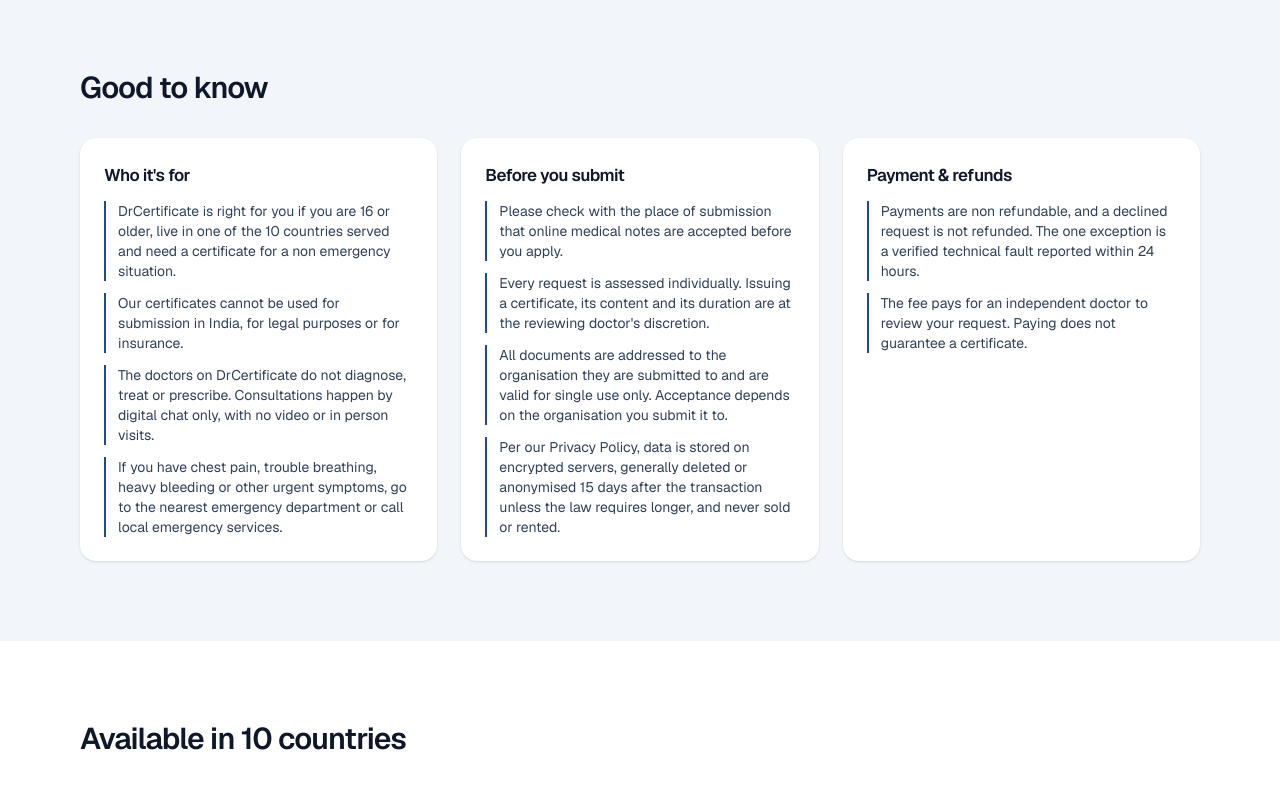
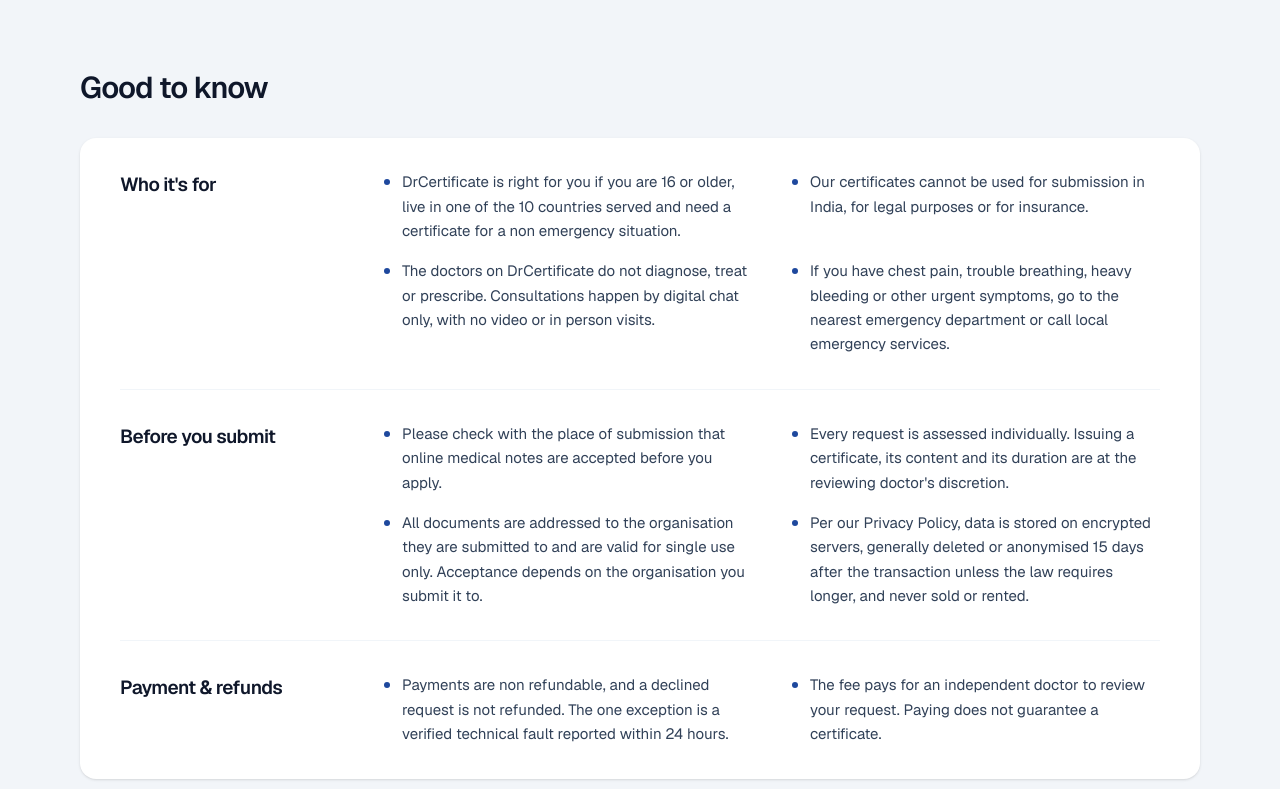
Before and after one commit to Biswajitdash-09/medical_certificate_nextjs_task, a Next.js app: page /dr in a window 1280 px wide. Shown: the part 3980-4769 px from the top of the page. Built offline with nearby package versions, Linux system fonts and the light colour scheme.

Commit message:
feat(legal): one card of full-width rows, heading beside points from lg

```diff
--- a/components/Legal.tsx
+++ b/components/Legal.tsx
@@ -1,20 +1,24 @@
 import type { Brand } from "@/brands/types";
 import { Section } from "./Section";
 
-// Verbatim legal points under scan headings, so "non-refundable" is found before someone pays
+// Verbatim legal points under scan headings, so "non-refundable" is found before someone pays.
+// One card of full-width rows (heading left, points right from lg), so groups of different lengths never leave uneven columns
 export function Legal({ brand }: { brand: Brand }) {
   return (
     <Section id="legal" title="Good to know" tint>
-      <div className="grid gap-6 md:grid-cols-3">
+      <div className="divide-y divide-slate-100 rounded-2xl bg-white px-5 shadow-sm sm:px-8 lg:px-10">
         {brand.legal.map((group) => (
-          <div key={group.heading} className="rounded-2xl bg-white p-6 shadow-sm">
-            <h3 className="font-semibold">{group.heading}</h3>
-            <ul className="mt-3 space-y-3 text-sm text-slate-700">
+          <section key={group.heading} aria-label={group.heading} className="grid gap-4 py-6 sm:py-8 lg:grid-cols-[14rem_1fr] lg:gap-10">
+            <h3 className="text-[19px] leading-snug lg:pt-0.5">{group.heading}</h3>
+            <ul className="grid gap-x-10 gap-y-4 text-[15px] leading-relaxed text-slate-700 md:grid-cols-2">
               {group.points.map((p) => (
-                <li key={p} className="border-l-2 border-brand pl-3">{p}</li>
+                <li key={p} className="flex gap-3">
+                  <span aria-hidden="true" className="mt-[0.6em] size-1.5 shrink-0 rounded-full bg-brand" />
+                  <span>{p}</span>
+                </li>
               ))}
             </ul>
-          </div>
+          </section>
         ))}
       </div>
     </Section>
```
